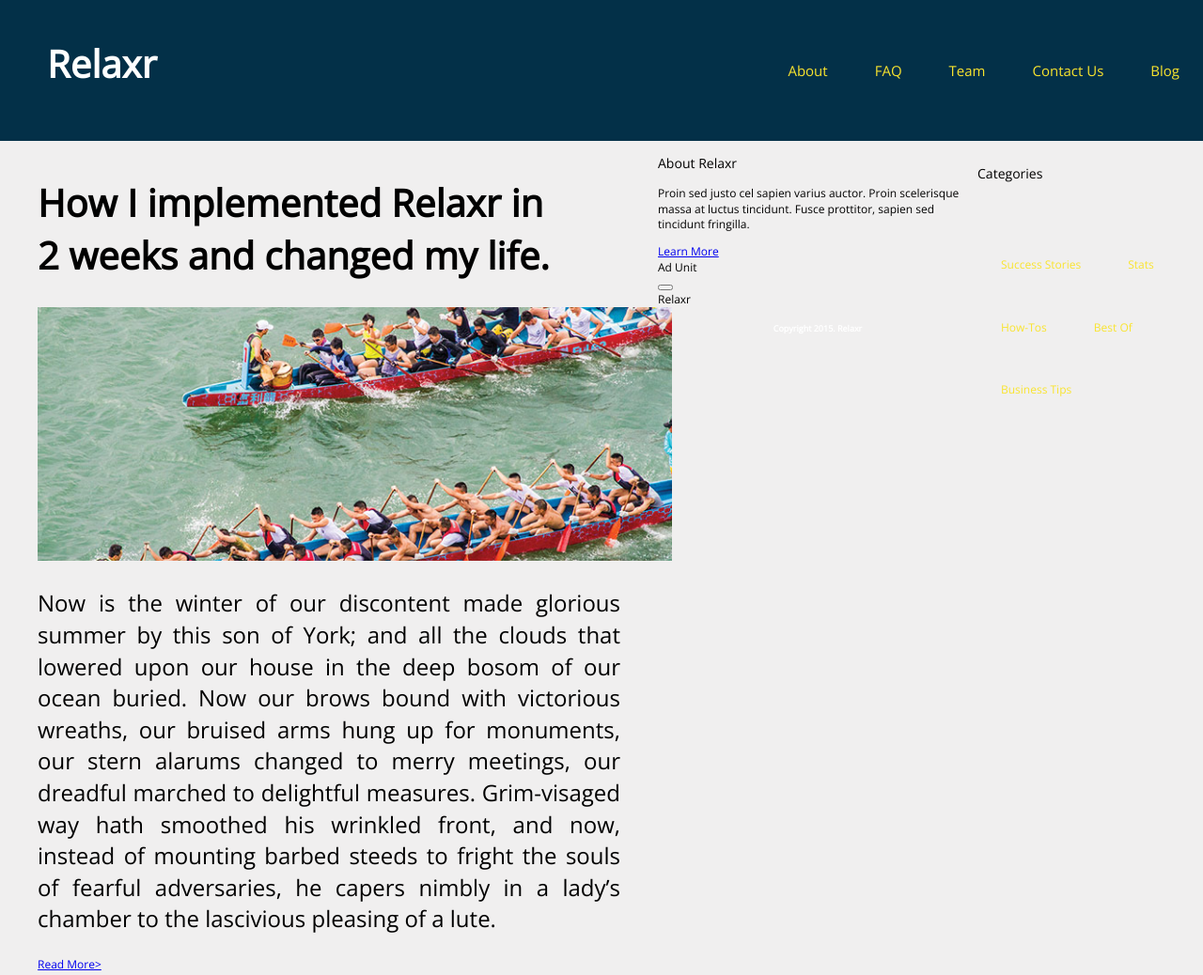
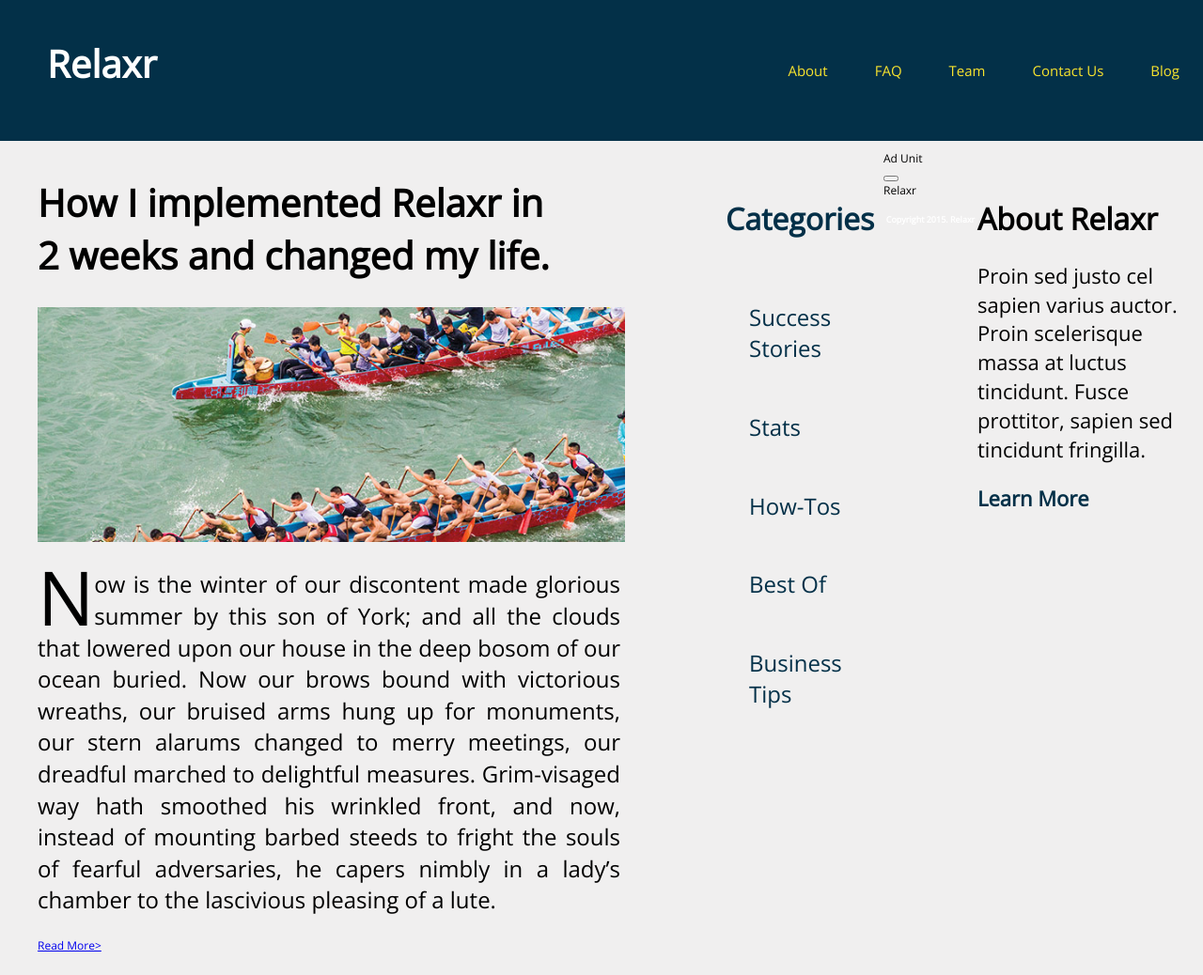
Before and after one commit to margaretnatalie/FEWD_DT_30_Assignment_3, a plain HTML site: page starter_code/index.html in a window 1280 px wide. Shown: the top 1038 px of the page at 94% size. Drawn offline with nearby package versions, Linux system fonts and the light colour scheme.

Commit message:
more changes

```diff
--- a/starter_code/css/style.css
+++ b/starter_code/css/style.css
@@ -111,14 +111,17 @@ nav li a {
   margin: 10px 40px;
 }
 
-
+p span {
+  padding-top: 0px;
+  float: left;
+  font-size: 80px;
+  line-height: 60px;
+}
 
 article h1 {
   font-size: 40px;
   font-weight: 700;
   width: 90%;
-
-
 }
 
 article p {
@@ -126,13 +129,62 @@ article p {
   font-weight: 200;
   text-align: justify;
 }
-#nav_2 {
+
+img {
+  width: 625px;
+}
+
+hr {
+  margin: 40px;
+}
+
+.nav_2 {
   width: 240px;
-  float: right;
+  float: left;
+  color: #033048;
+  display: block;
 
 }
-img {
-  width: 675px;
+
+.nav_2 h3 {
+  font-size: 32px;
+  margin: 0 auto;
+  font-weight: 900;
+  margin: 50px 0px 0px 0px;
+}
+
+.nav_2 ul {
+  font-size: 24px;
+  padding: 0;
+}
+
+.nav_2 a{
+  color: #033048;
+  margin: 0;
+  padding: 0;
+}
+
+#miniabout {
+  width: 240px ;
+  float: right;
+}
+
+#miniabout h3 {
+  font-size: 32px;
+  margin: 0 auto;
+  font-weight: 900;
+  margin: 50px 0px 0px 0px;
+}
+
+#miniabout p {
+  font-size: 22px;
+}
+
+#miniabout a {
+  font-size: 22px;
+  font-weight: 600;
+  text-decoration: none;
+  color: #033048;
 }
 
 footer {
```
